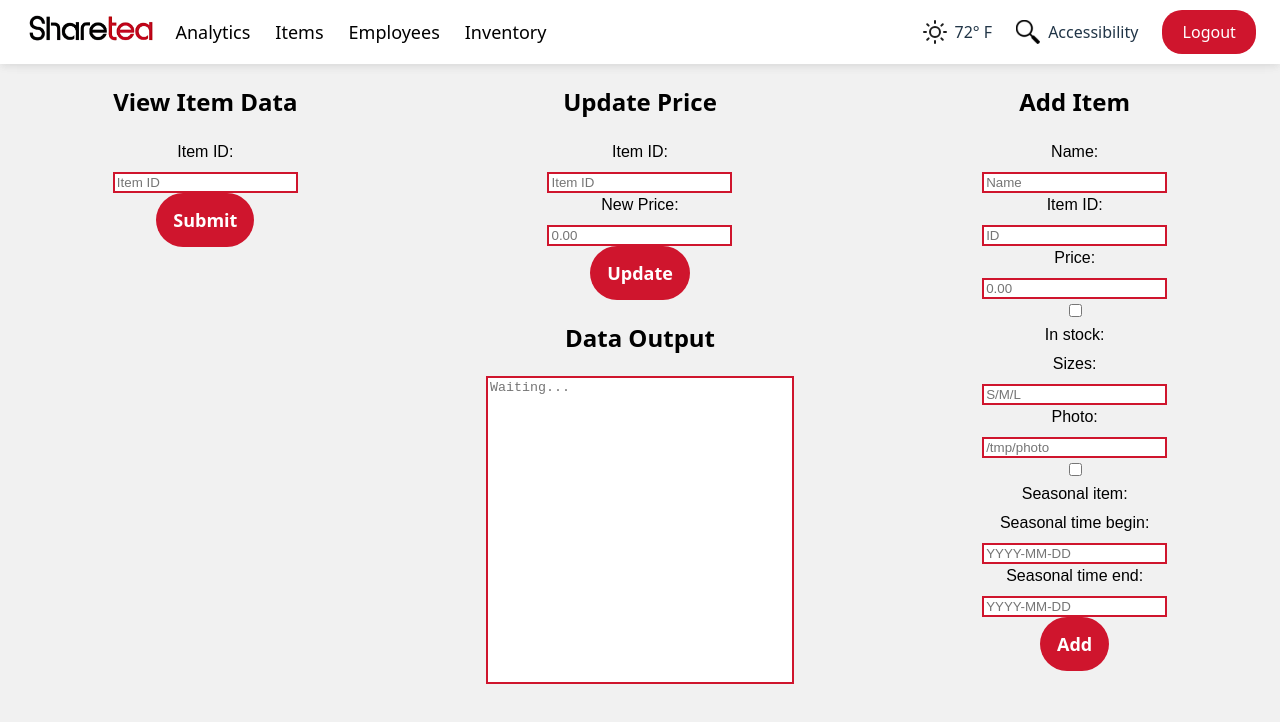
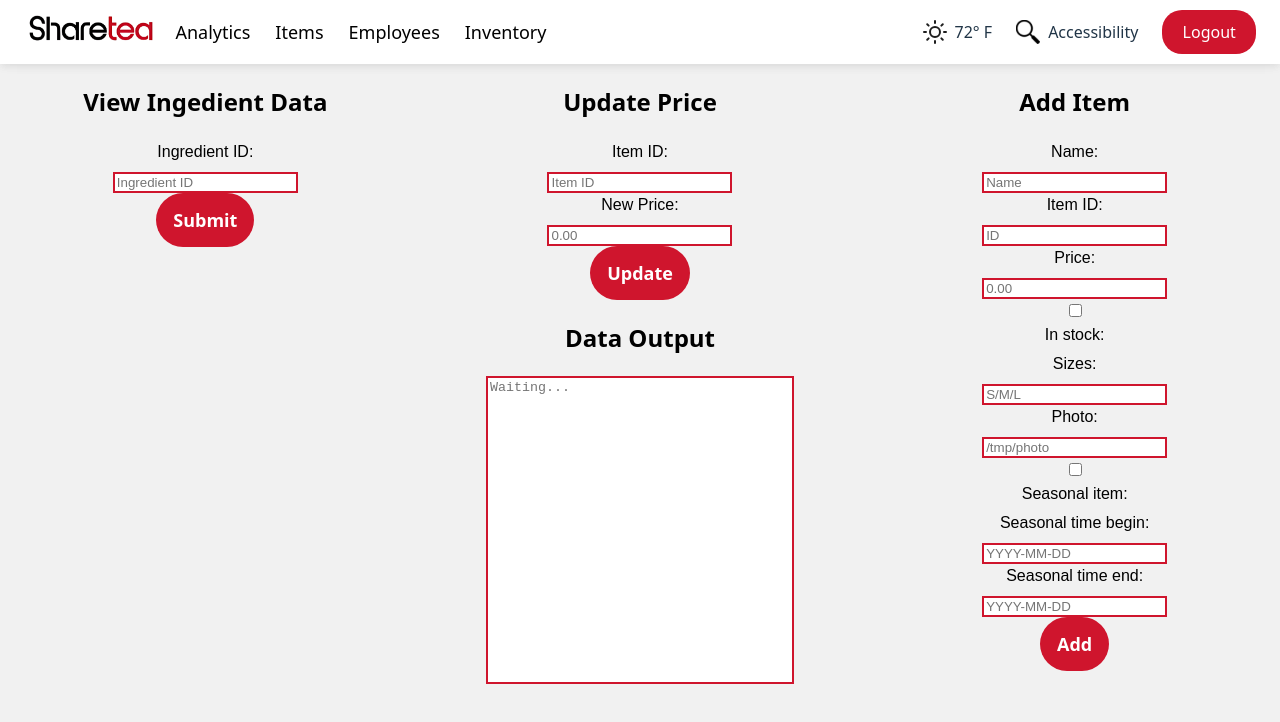
Before and after one commit to CSCE331-Fall2025-900-911/gang-50-project-3, a React (Vite) app: page /inventorymenu in a window 1280 px wide. Shown: the top 722 px of the page. Built offline with nearby package versions, Linux system fonts and the light colour scheme.

Commit message:
Update InventoryMenu.tsx
view item -> view ingredient

```diff
--- a/src/pages/InventoryMenu.tsx
+++ b/src/pages/InventoryMenu.tsx
@@ -2,7 +2,7 @@ import React, { useLayoutEffect, useRef, useState, useEffect } from "react";
 import ManagerNavbar from "../components/ManagerNavbar";
 
 export default function UpdateMenu() {
-  const [viewItemId, setViewItemId] = useState("");
+  const [viewIngredientId, setViewIngredientId] = useState("");
   const [viewData, setViewData] = useState("");
   const [updateItemId, setUpdateItemId] = useState("");
   const [updatePrice, setUpdatePrice] = useState("");
@@ -45,7 +45,7 @@ export default function UpdateMenu() {
     e?.preventDefault();
     const trimmed = viewItemId.trim();
     if (!trimmed) {
-      setViewData("Please enter a valid item ID.");
+      setViewData("Please enter a valid ingredient ID.");
       return;
     }
 
@@ -214,16 +214,16 @@ export default function UpdateMenu() {
         <div className="mx-auto max-w-6xl p-6">
           <div className="update-menu-grid">
             <section className="rounded-2xl border p-4 shadow-sm flex flex-col">
-              <h2 className="mb-3 text-lg font-bold text-center text-black" style={{ color: "#000000" }}>View Item Data</h2>
+              <h2 className="mb-3 text-lg font-bold text-center text-black" style={{ color: "#000000" }}>View Ingedient Data</h2>
               <form onSubmit={handleViewSubmit} className="space-y-3 flex-1">
-                <label htmlFor="viewItemDataField" className="label-updateMenu" style={{ color: "#000000" }}>Item ID: </label>
+                <label htmlFor="viewItemDataField" className="label-updateMenu" style={{ color: "#000000" }}>Ingredient ID: </label>
                 <input
                   id="viewItemDataField"
                   className={inputBase}
-                  placeholder="Item ID"
+                  placeholder="Ingredient ID"
                   style={{ backgroundColor: "#fff", color: "#CF152D", borderColor: "#CF152D", borderWidth: "2px", borderStyle: "solid" }}
-                  value={viewItemId}
-                  onChange={(e) => setViewItemId(e.target.value)}
+                  value={viewIngredientId}
+                  onChange={(e) => setViewIngredientId(e.target.value)}
                 />
                 <div className="mt-auto pt-2">
                   <button id="viewDataSubmitButton" type="submit" className="btn-updateMenu">
```
